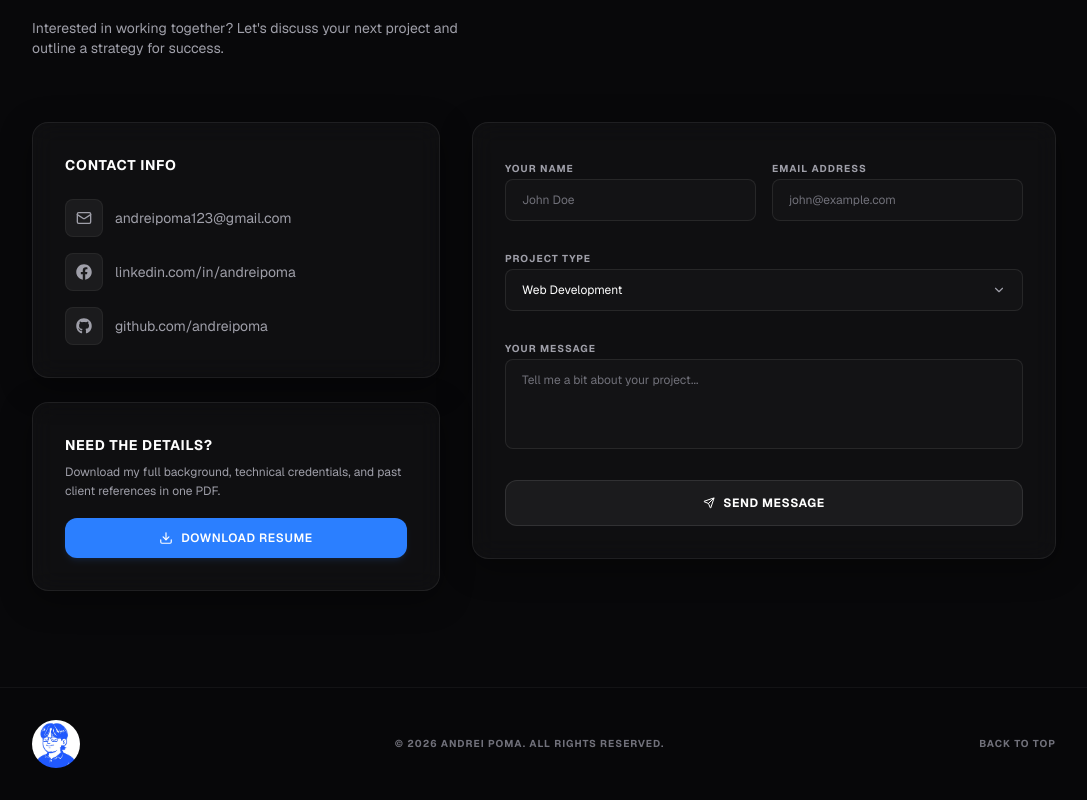
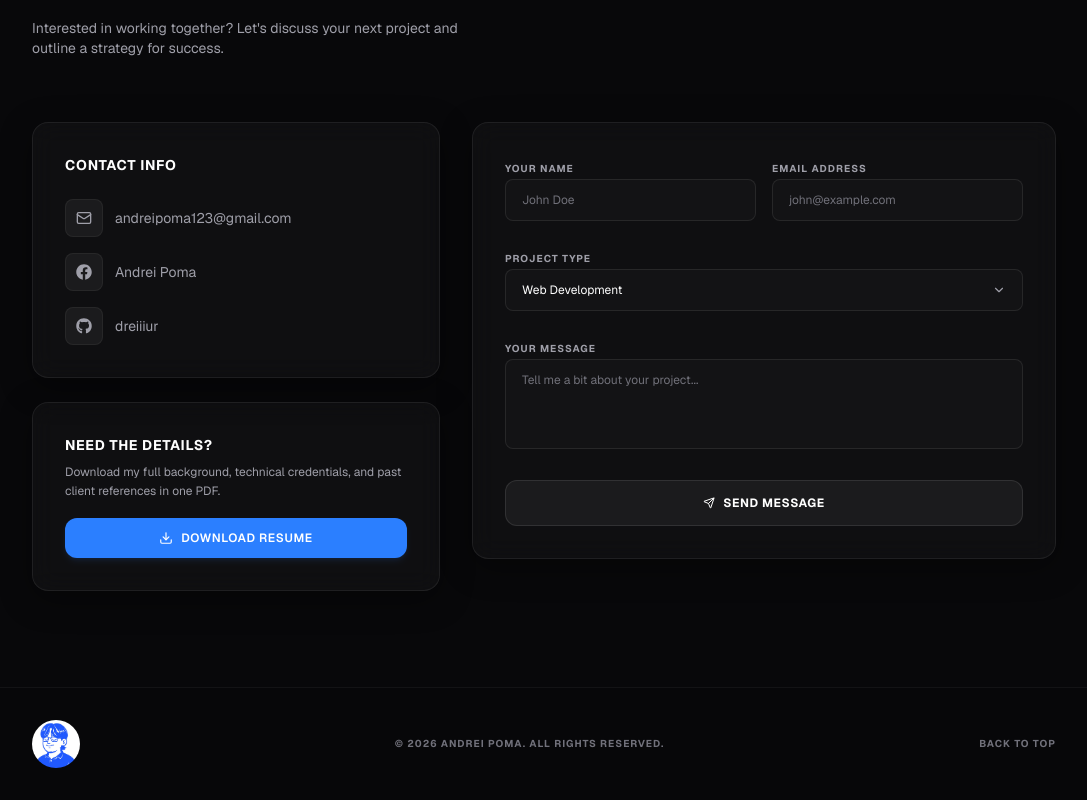
Before and after one commit to dreiiiur/andrei-poma-portfolio, a Next.js app: page / in a window 1280 px wide. Shown: the part 6013-6813 px from the top of the page, without its empty margins (96-1183 px from the left). Built offline with nearby package versions, Linux system fonts and the light colour scheme.

Commit message:
fix contact placeholder

```diff
--- a/src/components/Contact.tsx
+++ b/src/components/Contact.tsx
@@ -130,7 +130,7 @@ export default function Contact() {
                   <div className="p-2.5 rounded-lg dark:bg-white/5 bg-zinc-100 border dark:border-white/5 border-zinc-200 group-hover:border-blue-500/30 group-hover:bg-blue-500/5 transition-colors">
                     <FaFacebook size={16} className="dark:text-zinc-400 text-zinc-500 group-hover:text-blue-400" />
                   </div>
-                  <span>linkedin.com/in/andreipoma</span>
+                  <span>Andrei Poma</span>
                 </a>
 
                 <a
@@ -142,7 +142,7 @@ export default function Contact() {
                   <div className="p-2.5 rounded-lg dark:bg-white/5 bg-zinc-100 border dark:border-white/5 border-zinc-200 group-hover:border-blue-500/30 group-hover:bg-blue-500/5 transition-colors">
                     <FaGithub size={16} className="dark:text-zinc-400 text-zinc-500 group-hover:text-blue-400" />
                   </div>
-                  <span>github.com/andreipoma</span>
+                  <span>dreiiiur</span>
                 </a>
               </div>
             </GlassCard>
```
